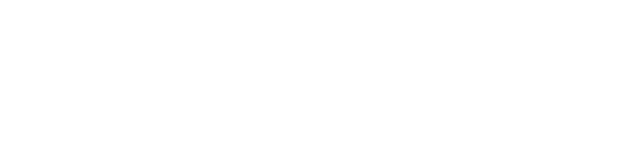
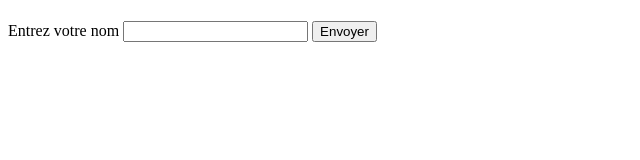
Before and after one commit to acelest/acelest-prenom-app, a plain HTML site: page index.html in a window 1280 px wide. Shown: the whole page, without its empty margins (0-640 px from the left). Drawn offline with Linux system fonts and the light colour scheme.

Commit message:
create hero html

```diff
--- a/index.html
+++ b/index.html
@@ -3,7 +3,19 @@
   <head>
     <meta charset="UTF-8" />
     <meta name="viewport" content="width=device-width, initial-scale=1.0" />
-    <title>Document</title>
+    <link rel="stylesheet" href="./style.css" />
+    <title>Prenom App</title>
   </head>
-  <body></body>
+  <body>
+    <div class="container">
+      <h1></h1>
+
+      <form>
+        <label for="nom">Entrez votre nom </label>
+        <input type="text" id="nom" />
+        <button onclick="getValue()">Envoyer</button>
+      </form>
+    </div>
+    <script src="./app.js"></script>
+  </body>
 </html>
```
